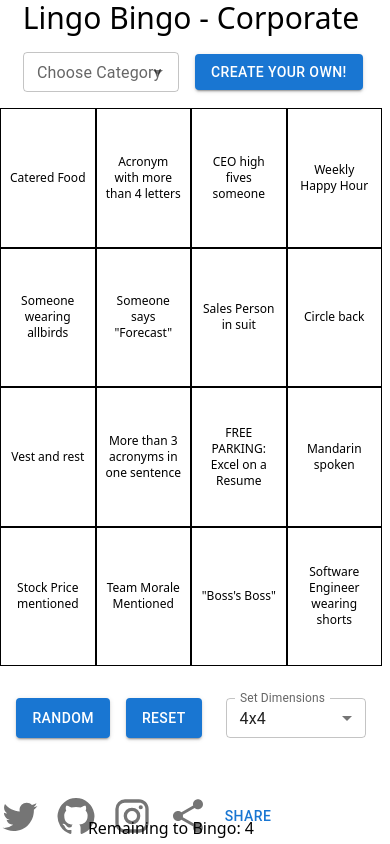
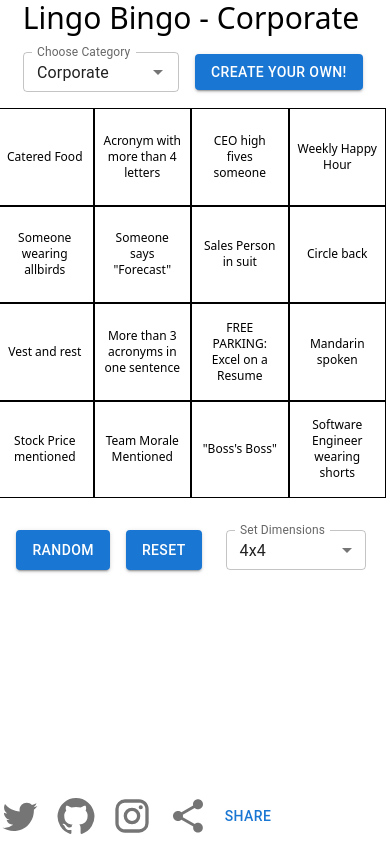
Before and after one commit to EllAchE/lingobingo, a React (Create React App) app: page / in a window 390 px wide. Built offline with nearby package versions, Linux system fonts and the light colour scheme.

Commit message:
cleanups

```diff
--- a/src/App.tsx
+++ b/src/App.tsx
@@ -1,5 +1,5 @@
 import React, { useState } from 'react';
-import { Alert, Grid, Snackbar } from '@mui/material';
+import { Alert, Box, Grid, Snackbar } from '@mui/material';
 import { CategoryAndCustomInput } from './components/CategoryAndCardReset';
 import { useSelector } from 'react-redux';
 import FireworksAndConfetti from './components/particles/FireworksAndConfetti';
@@ -58,6 +58,7 @@ function App() {
         {!state.showBingoEffects && !state.isEditing && <RandomizeAndReset />}
       </Grid>
       <WaterMark />
+      <Box sx={{ height: '200px' }} />
       {state.showBingoEffects && <FireworksAndConfetti />}
       <Snackbar open={open} autoHideDuration={4000} onClose={handleClose}>
         <Alert
--- a/src/components/CategorySelect.tsx
+++ b/src/components/CategorySelect.tsx
@@ -1,4 +1,3 @@
-// TODO: this should allow selection from some prechosen categories
 import React from 'react';
 import { Autocomplete, TextField } from '@mui/material';
 import { useDispatch, useSelector } from 'react-redux';
@@ -15,7 +14,7 @@ export function CategorySelect() {
     <Autocomplete
       sx={{ width: '80%', maxWidth: '300px' }}
       disablePortal
-      value={state.category}
+      value={state.category ?? 'Corporate'} // TODO: this is a hardcoded hack
       options={options}
       size="small"
       renderInput={(params) => (
--- a/src/components/GridCell.tsx
+++ b/src/components/GridCell.tsx
@@ -12,8 +12,11 @@ export default function GridCell({ position, children }: any) {
   const [width, setWidth] = useState('');
 
   useEffect(() => {
-    setHeight((window.innerHeight / (state.dims + 2.05)).toString());
-    setWidth(height);
+    const w = window.innerWidth;
+    const h = window.innerHeight;
+    const boxDim = Math.min(w / state.dims, h / (state.dims + 2.05));
+    setHeight(boxDim.toString());
+    setWidth(boxDim.toString());
   });
 
   return (
--- a/src/components/GridRow.tsx
+++ b/src/components/GridRow.tsx
@@ -7,16 +7,16 @@ export default function GridRow(props: any) {
   const { row, rowIndex } = props;
   const state = useSelector((state: any) => state.card);
 
-  console.dir(row);
-  console.dir(state.dims);
   let sizedRow = row.slice(0, state.dims);
 
   return (
     <Grid item xs={12}>
       <Grid
         container
-        className="px-2 sm:px-8"
+        className="px-1 sm:px-8"
         sx={{ margin: 'auto', maxWidth: '1000px' }}
+        alignItems="center"
+        justifyContent={'center'}
       >
         {sizedRow.map((cellText: string, cellIndex: number) => {
           return (
--- a/src/components/WaterMark.tsx
+++ b/src/components/WaterMark.tsx
@@ -106,7 +106,7 @@ export default function WaterMark() {
           Copied URL to clipboard!
         </Alert>
       </Snackbar>
-      <BingoCount />
+      {/* <BingoCount /> */}
     </Box>
   );
 }
```
